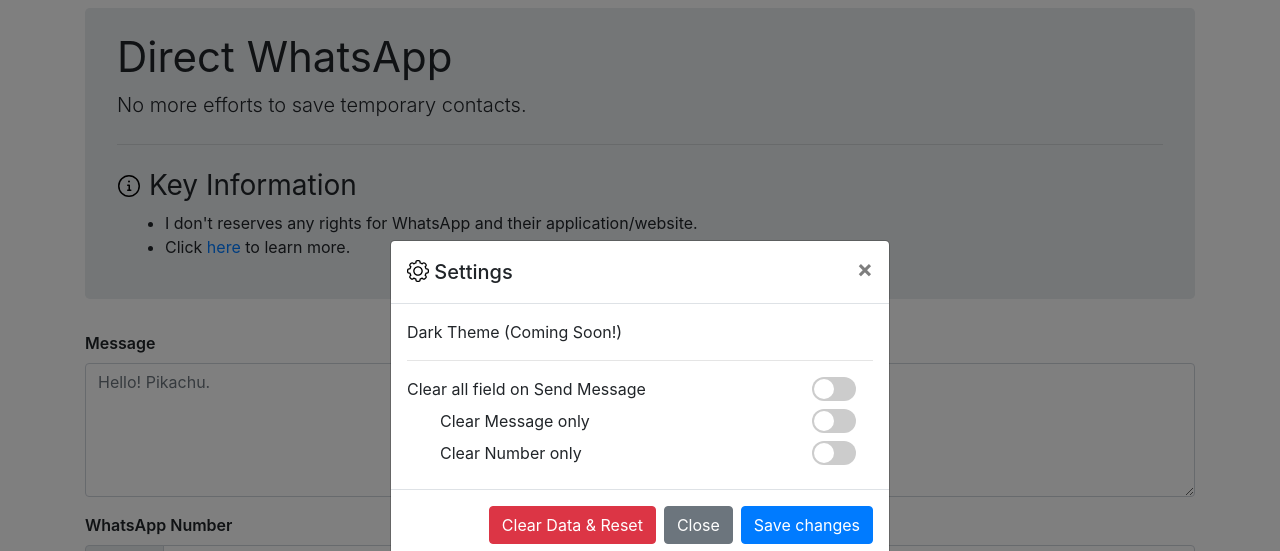
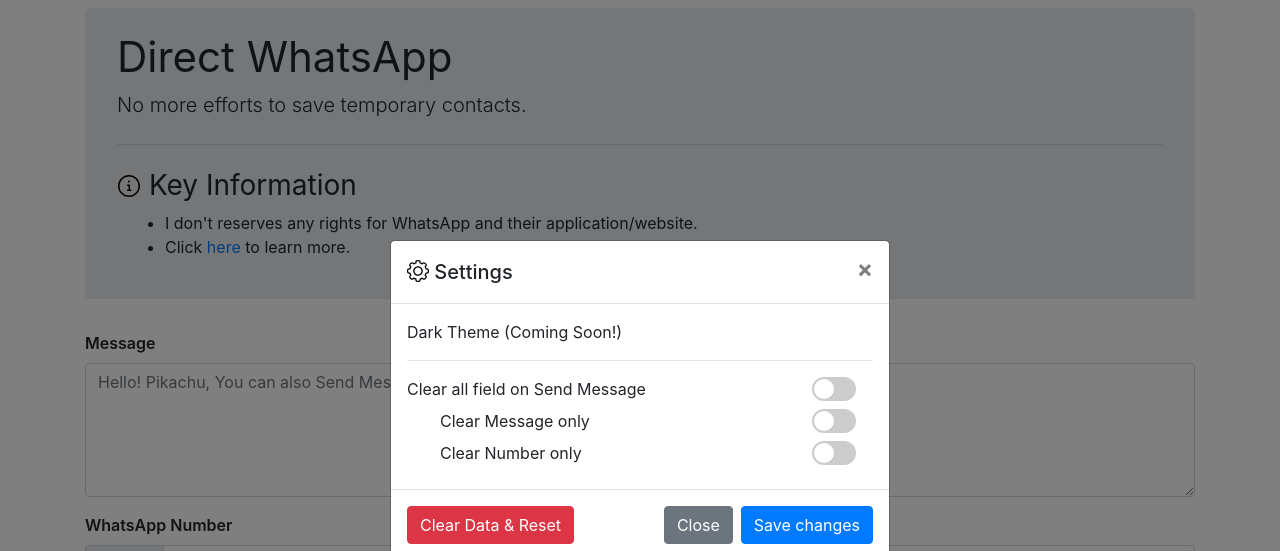
Before and after one commit to r4reetik/direct-whatsapp, a plain HTML site: page index.html in a window 1280 px wide. Both pictures are taken after a click on the button 1171 px from the left and 618 px from the top of the page. Shown: the top 551 px of the page. Drawn offline with nearby package versions, Linux system fonts and the light colour scheme.

Commit message:
v20.10.5.2
+ UX improvement

```diff
--- a/index.html
+++ b/index.html
@@ -40,7 +40,7 @@
                     class="form-control"
                     id="inputMsg"
                     rows="5"
-                    placeholder="Hello! Pikachu."
+                    placeholder="Hello! Pikachu, You can also Send Message by just filling Number."
                 ></textarea>
             </div>
             <div class="form-group">
@@ -154,6 +154,7 @@
                                 class="btn btn-danger"
                                 data-dismiss="modal"
                                 id="btnReset"
+                                style="margin-right: auto"
                             >
                                 Clear Data & Reset
                             </button>
```
